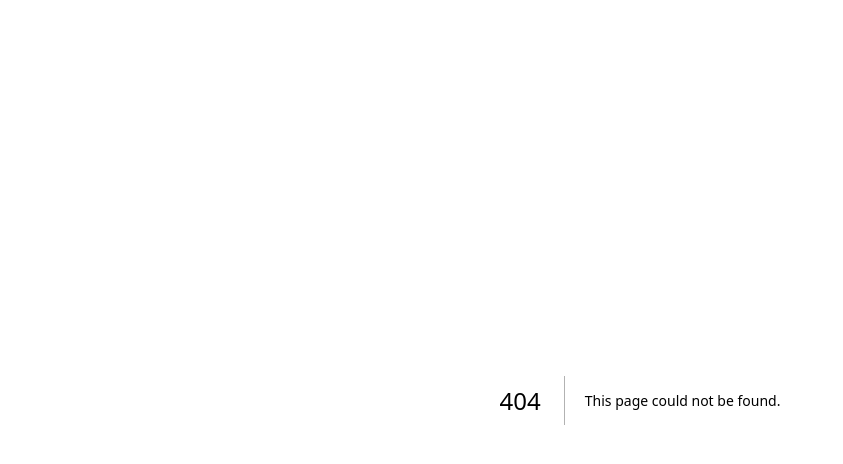
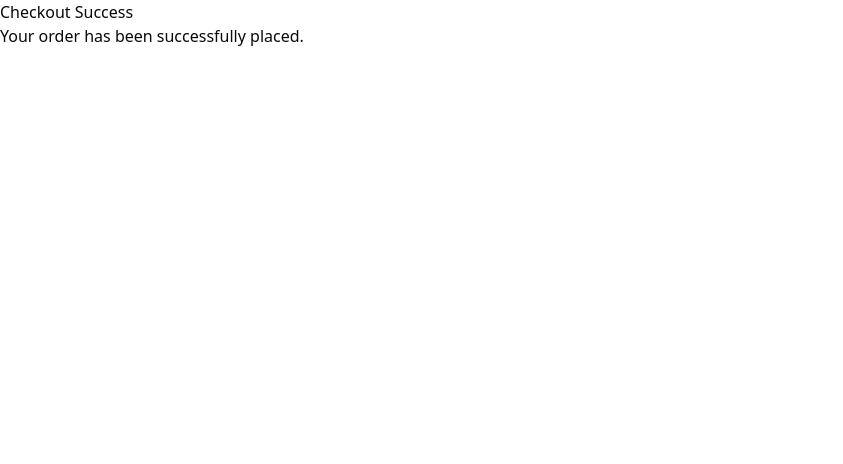
Before and after one commit to NoroffFEU/jsfw-2025-v1-sander-torgersen-jsf-ca, a Next.js app: page /checkout-success in a window 1280 px wide. Before the commit this address had no page. Shown: the top 464 px of the page, without its empty margins (0-843 px from the left). Built offline with nearby package versions, Linux system fonts and the light colour scheme.

Commit message:
Added components to my pages, to remove vercel build complaints

```diff
--- a/app/cart/page.tsx
+++ b/app/cart/page.tsx
@@ -0,0 +1,8 @@
+export default function CartPage() {
+  return (
+    <div>
+      <h1>Cart Page</h1>
+      <p>This is the cart page where users can view their selected products.</p>
+    </div>
+  );
+}
--- /dev/null
+++ b/app/checkout-success/page.tsx
@@ -0,0 +1,8 @@
+export default function CheckoutSuccessPage() {
+  return (
+    <div>
+      <h1>Checkout Success</h1>
+      <p>Your order has been successfully placed.</p>
+    </div>
+  );
+}
--- a/app/contact/page.tsx
+++ b/app/contact/page.tsx
@@ -0,0 +1,11 @@
+export default function ContactPage() {
+  return (
+    <div>
+      <h1>Contact Page</h1>
+      <p>
+        This is the contact page where users can reach out for support or
+        inquiries.
+      </p>
+    </div>
+  );
+}
```
